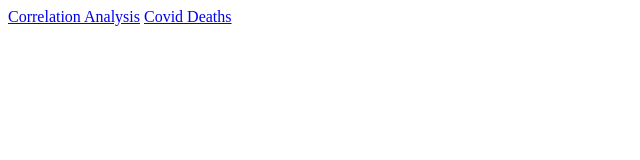
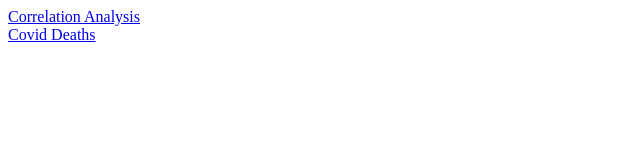
Before and after one commit to blindedResearch/blindedResearch.github.io, a plain HTML site: page index.html in a window 1280 px wide. Shown: the whole page, without its empty margins (0-640 px from the left). Drawn offline with Linux system fonts and the light colour scheme; some packages are replaced by stand-ins of ours; a script that the page names is missing.

Commit message:
Update index.html

```diff
--- a/index.html
+++ b/index.html
@@ -12,7 +12,7 @@
 
   <body>
     <div class="all-home">
-      <a href="./RPE-Strength_Corr_Final.html">Correlation Analysis</a>
+      <a href="./RPE-Strength_Corr_Final.html">Correlation Analysis</a> <br>
       <a href="./covid_deaths.html">Covid Deaths</a>
     </div>
   </body>
```
